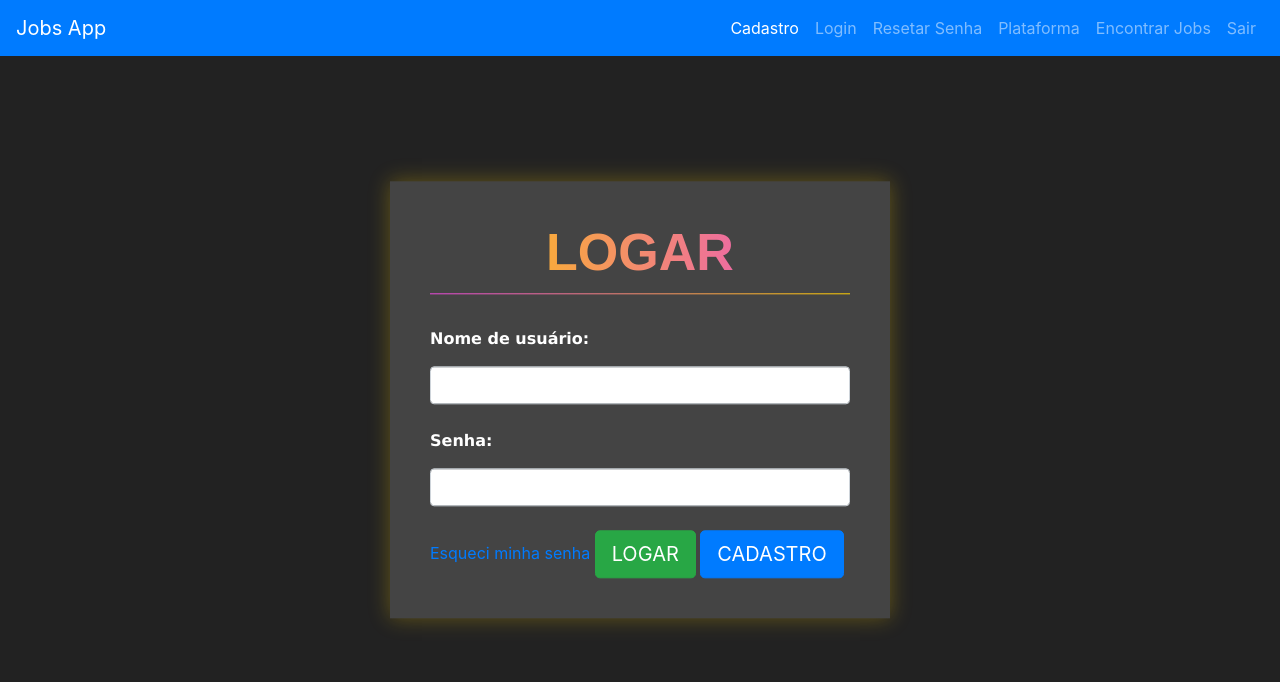
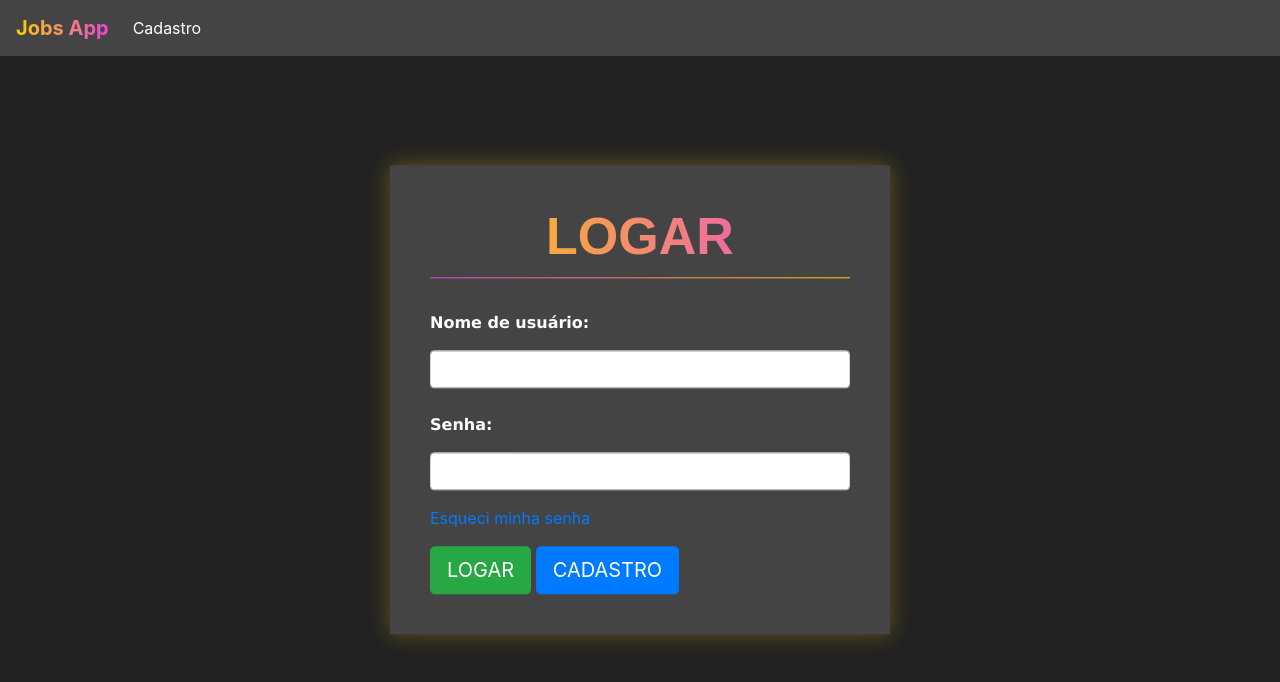
Before and after one commit to jefferson-duarte/Projeto_Jobs_App, a Django app: template autenticacao/templates/logar.html in a window 1280 px wide. Shown: the top 682 px of the page. Run offline with Django 3.2, Linux system fonts and the light colour scheme; the template is opened without the code that fills it, so the values that code supplies are empty.

```diff
--- a/autenticacao/templates/cadastro.html
+++ b/autenticacao/templates/cadastro.html
@@ -2,7 +2,7 @@
 {% load static %}
 
 {% block head %}
-    <link rel="stylesheet" href="{% static 'autenticacao/css/style.css' %}">
+    <link rel="stylesheet" href="{% static 'autenticacao/css/autenticacao.css' %}">
 {% endblock %}
 
 {% block title %}Cadastro | Jobs App{% endblock %}
--- a/autenticacao/templates/logar.html
+++ b/autenticacao/templates/logar.html
@@ -2,7 +2,7 @@
 {% load static %}
 
 {% block head %}
-    <link rel="stylesheet" href="{% static 'autenticacao/css/style.css' %}">
+    <link rel="stylesheet" href="{% static 'autenticacao/css/autenticacao.css' %}">
 {% endblock %}
 
 {% block title %} Logar | Jobs App {% endblock %}
@@ -18,9 +18,8 @@
             <input type="text" class="form-control input-cadastro" name="username">
             <br>
             <span class="span-descricao">Senha:</span>
-            <input type="password" class="form-control input-cadastro" name="password">
-            <br>
-            <a href="{% url 'password_reset' %}">Esqueci minha senha</a>
+            <p><input type="password" class="form-control input-cadastro" name="password"></p>
+            <p><a href="{% url 'password_reset' %}">Esqueci minha senha</a></p>
             <input  type="submit" value="LOGAR" class="btn btn-success btn-lg">
             <a href="{% url 'cadastro' %}" class="btn btn-primary btn-lg">CADASTRO</a>
         </form>
--- a/autenticacao/templates/password_reset.html
+++ b/autenticacao/templates/password_reset.html
@@ -2,7 +2,7 @@
 {% load static %}
 
 {% block head %}
-    <link rel="stylesheet" href="{% static 'autenticacao/css/style.css' %}">
+    <link rel="stylesheet" href="{% static 'autenticacao/css/autenticacao.css' %}">
 {% endblock %}
 
 {% block content %}
--- a/autenticacao/templates/password_reset_complete.html
+++ b/autenticacao/templates/password_reset_complete.html
@@ -2,7 +2,7 @@
 {% load static %}
 
 {% block head %}
-    <link rel="stylesheet" href="{% static 'autenticacao/css/style.css' %}">
+    <link rel="stylesheet" href="{% static 'autenticacao/css/autenticacao.css' %}">
 {% endblock %}
 
 {% block content %}
--- a/autenticacao/templates/password_reset_confirm_view.html
+++ b/autenticacao/templates/password_reset_confirm_view.html
@@ -2,7 +2,7 @@
 {% load static %}
 
 {% block head %}
-    <link rel="stylesheet" href="{% static 'autenticacao/css/style.css' %}">
+    <link rel="stylesheet" href="{% static 'autenticacao/css/autenticacao.css' %}">
 {% endblock %}
 
 {% block content %}
--- a/autenticacao/templates/password_reset_done.html
+++ b/autenticacao/templates/password_reset_done.html
@@ -2,7 +2,7 @@
 {% load static %}
 
 {% block head %}
-    <link rel="stylesheet" href="{% static 'autenticacao/css/style.css' %}">
+    <link rel="stylesheet" href="{% static 'autenticacao/css/autenticacao.css' %}">
 {% endblock %}
 
 {% block content %}
--- /dev/null
+++ b/autenticacao/templates/plataforma.html
@@ -0,0 +1 @@
+{% extends 'base.html' %}
--- a/autenticacao/urls.py
+++ b/autenticacao/urls.py
@@ -6,8 +6,11 @@ urlpatterns = [
     path('cadastro/', views.cadastro, name='cadastro'),
     path('login/', views.login, name='login'),
     path('sair/', views.sair, name='sair'),
+    path('plataforma/', views.plataforma, name='plataforma'),
+
     path('password_reset/', auth_views.PasswordResetView.as_view(template_name="password_reset.html"), name="password_reset"),
     path('password_reset_done/', auth_views.PasswordResetDoneView.as_view(template_name="password_reset_done.html"), name="password_reset_done"),
     path('reset/<uidb64>/<token>/', auth_views.PasswordResetConfirmView.as_view(template_name="password_reset_confirm_view.html"), name="password_reset_confirm"),
     path('password_reset_complete/', auth_views.PasswordResetCompleteView.as_view(template_name="password_reset_complete.html"), name="password_reset_complete"),
+
 ]
--- a/templates/partials/_nav.html
+++ b/templates/partials/_nav.html
@@ -1,16 +1,21 @@
-<nav class="navbar navbar-dark bg-primary navbar-expand-lg">
-    <a class="navbar-brand" href="{% url 'login' %}">Jobs App</a>
-    <button class="navbar-toggler" type="button" data-toggle="collapse" data-target="#navbarSupportedContent"
-        aria-controls="navbarSupportedContent" aria-expanded="false" aria-label="Toggle navigation">
+{% load static %}
+
+{% block head %}
+  <link rel="stylesheet" href="{% static 'navbar/css/navbar.css' %}">
+{% endblock %}
+
+<nav style="background-color: #444;" class="navbar navbar-expand-lg navbar-dark">
+  <a class="navbar-brand" href="{% url 'login' %}"><span class="font-degrade-nav">Jobs App</span></a>
+  <button class="navbar-toggler" type="button" data-toggle="collapse" data-target="#navbarNav" aria-controls="navbarNav" aria-expanded="false" aria-label="Toggle navigation">
     <span class="navbar-toggler-icon"></span>
   </button>
+  <div class="collapse navbar-collapse" id="navbarNav">
+    <ul class="navbar-nav">
 
-    <div class="collapse navbar-collapse" id="navbarSupportedContent">
-        <ul class="navbar-nav ml-auto">
       <li class="nav-item active">
         <a class="nav-link" href="{% url 'cadastro' %}">Cadastro<span class="sr-only"></span></a>
       </li>
-
+      {% if user.is_authenticated %}
       <li class="nav-item">
           <a class="nav-link" href="{% url 'login' %}">Login</a>
       </li>
@@ -30,7 +35,7 @@
       <li class="nav-item">
           <a class="nav-link" href="{% url 'sair' %}">Sair<span class="sr-only"></span></a>
       </li>
-
+      {% endif %}
     </ul>
   </div>
 </nav>
--- /dev/null
+++ b/templates/static/navbar/css/navbar.css
@@ -0,0 +1,9 @@
+.font-degrade-nav{
+    background-image: linear-gradient(90deg, rgba(255,207,0,1) 0%, rgba(231,71,220,1) 100%);
+    background-clip: text;
+    -webkit-background-clip: text;
+    color: transparent;
+    padding-bottom: 10px;
+    font-size: 20px;
+    font-weight: bold;
+}
```
Also changed, not shown: autenticacao/views.py (+7 -3 lines), job/templates/encontrar_jobs.html (+15 -9 lines), job/views.py (+8 -1 lines), media/referencias/filme_002.jpg (added), media/referencias/filme_003.jpg (added), media/referencias/filme_004.jpg (added), templates/static/autenticacao/css/autenticacao.css (renamed from templates/static/autenticacao/css/style.css). Lines whose indentation alone changed are shown as unchanged.
